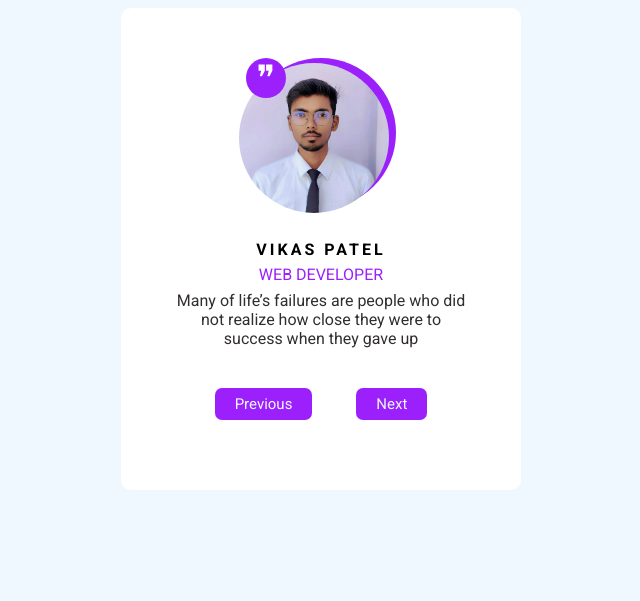
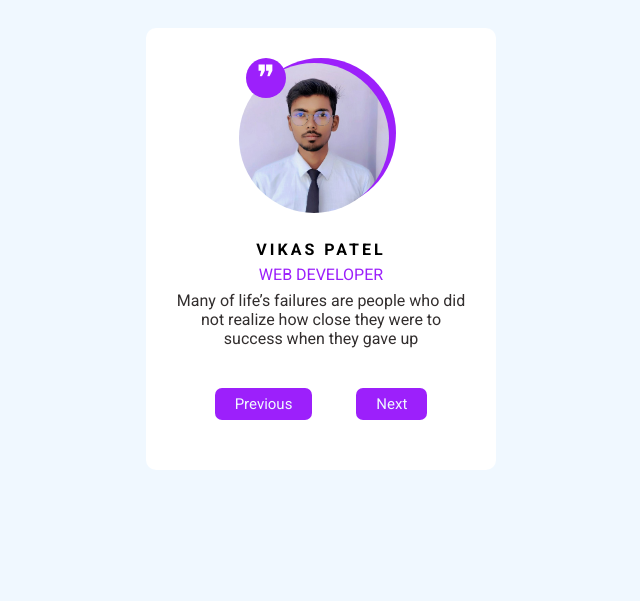
Before and after one commit to web-vikas/Review, a plain HTML site: page index.html in a window 1280 px wide. Shown: the part 199-800 px from the top of the page, without its empty margins (319-959 px from the left). Drawn offline with Linux system fonts and the light colour scheme.

Commit message:
Some Miner Changes

```diff
--- a/style.css
+++ b/style.css
@@ -15,7 +15,7 @@ body {
   align-items: center;
 }
 .center{
-    max-width: 400px;
+    max-width: 350px;
     display: flex;
     justify-content: center;
     align-items: center;
@@ -24,7 +24,7 @@ body {
 .card-container{
     display: grid;
     place-items: center;
-    padding: 50px;
+    padding: 30px;
     background: white;
     border-radius: 10px;
 }
```
